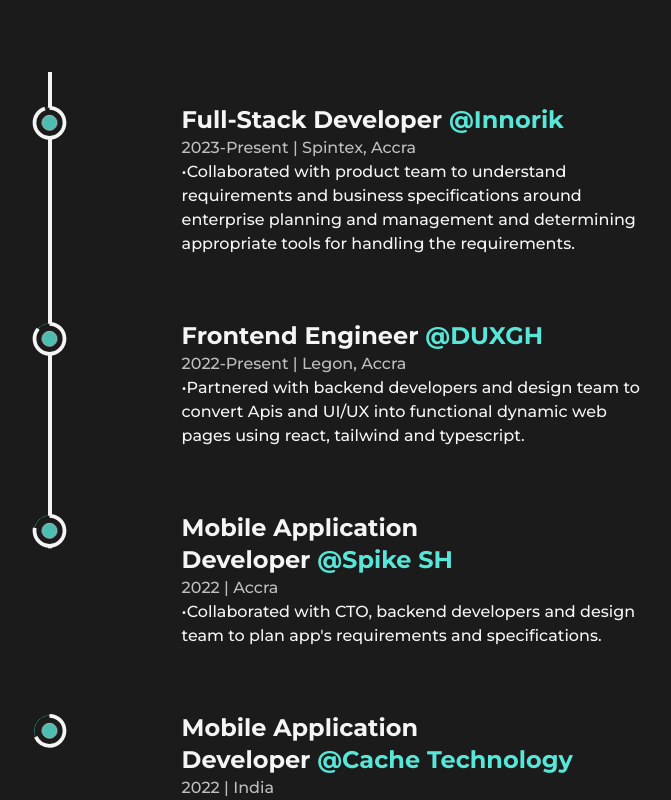
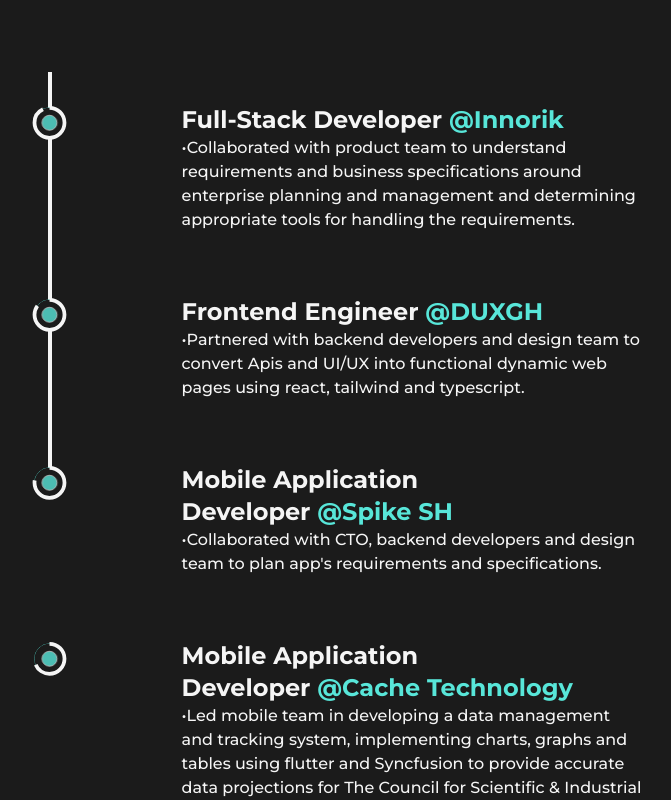
Before and after one commit to NUACHE/nuache.github.io, a Next.js app: page / in a window 1280 px wide. Shown: the part 2320-3120 px from the top of the page, without its empty margins (244-915 px from the left). Built offline with nearby package versions, Linux system fonts and the light colour scheme.

Commit message:
Add files via upload

```diff
--- a/app/components/Experience.tsx
+++ b/app/components/Experience.tsx
@@ -15,9 +15,7 @@
             <h3 className="capitalize font-bold text-2xl sm:text-xl xs:text-lg ">{position}&nbsp;<a href={companyLink}
             target="_blank" className="text-primary dark:text-primaryDark capitalize"
             >@{company}</a> </h3>
-            <span className="capitalize font-medium text-dark/75 dark:text-light/75 xs:text-sm  ">
-                {time} | {address}
-            </span>
+
             <p className="font-medium w-full md:text-sm ">
                 {work}
             </p>
```
